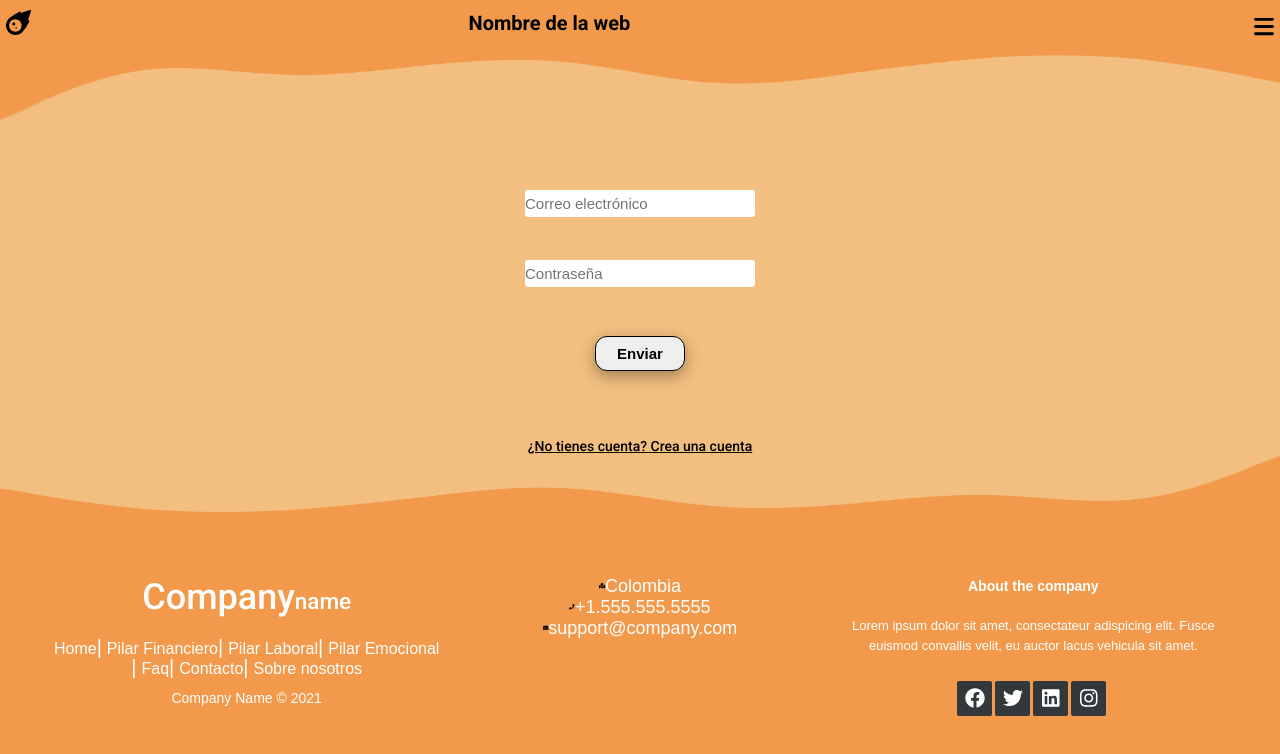
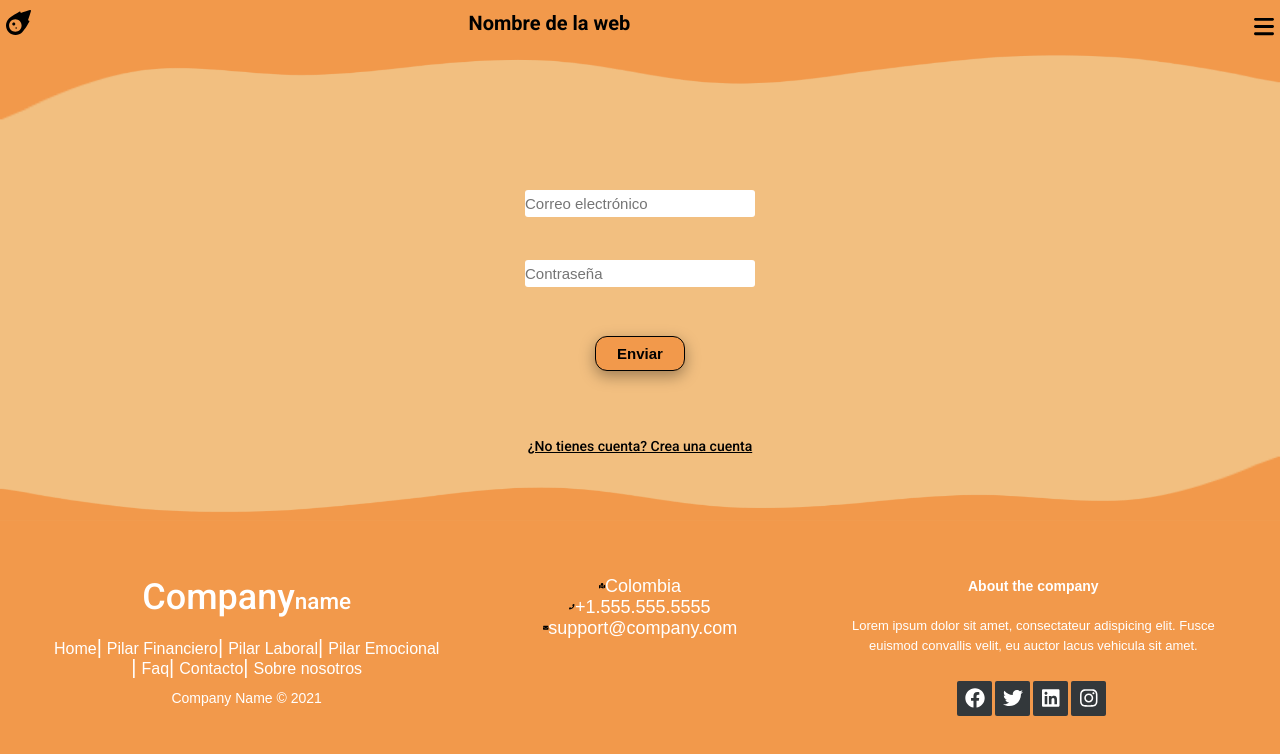
Before and after one commit to creator-krixus/hackatonFrontend, a React (Create React App) app: page /login in a window 1280 px wide. Shown: the top 754 px of the page. Built offline with nearby package versions, Linux system fonts and the light colour scheme.

Commit message:
Feature: Fix color component Login

```diff
--- a/src/components/login/Login.jsx
+++ b/src/components/login/Login.jsx
@@ -43,7 +43,7 @@ export default function Login() {
                         <label htmlFor="passw"></label>
                         <input className="input" type="password" name="password" placeholder="Contraseña" onChange={data}/>
                     </div>
-                    <input className="secondary-button register-log input" type="submit" value="Enviar" onClick={iniciarSesion}/>
+                    <input className="secondary-button login-lo input" type="submit" value="Enviar" onClick={iniciarSesion}/>
                 </form>
                 <Link className="a-login" to="/register">¿No tienes cuenta? Crea una cuenta</Link>
                 <img className="down" src={waveorange} alt="Orange waves"/>
```
